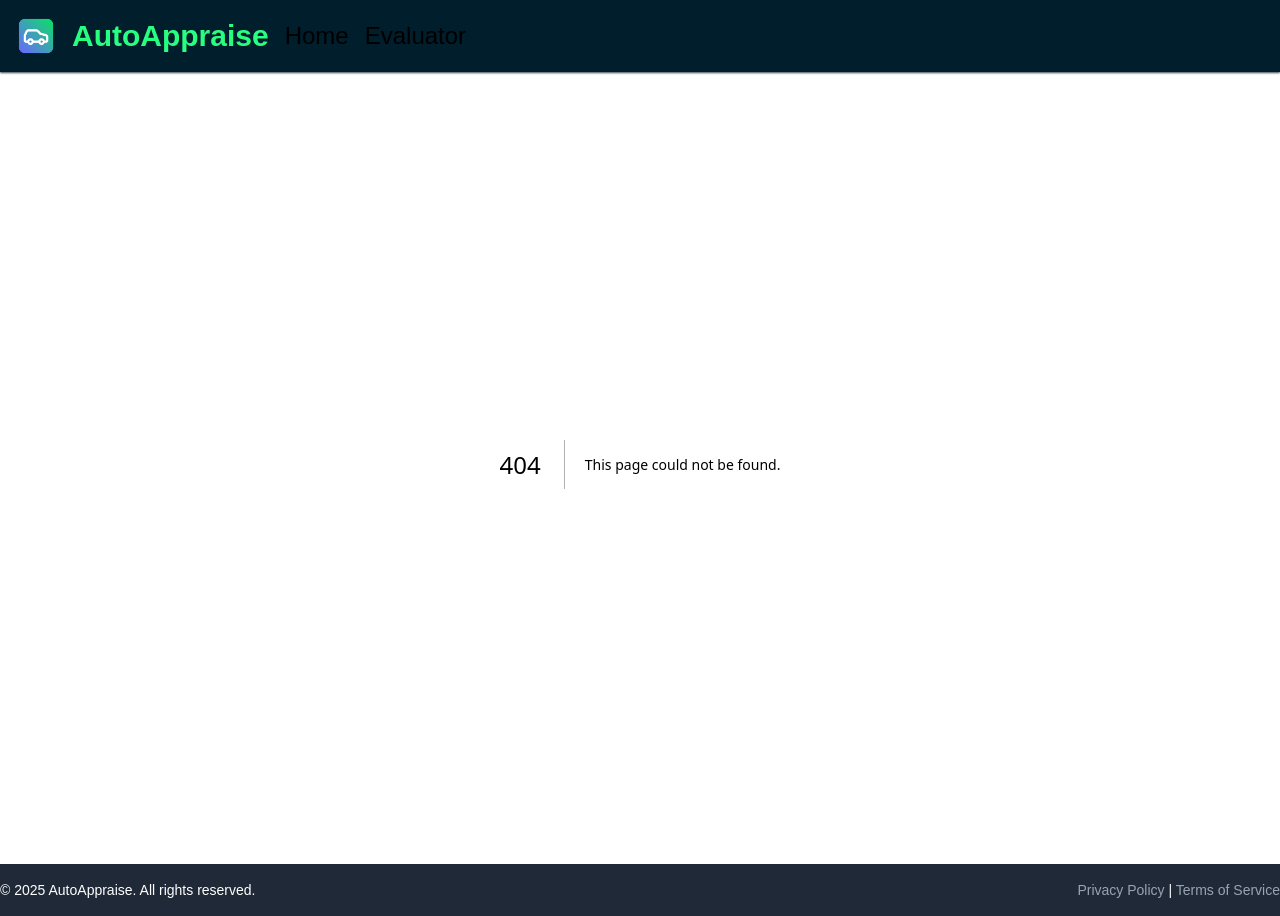
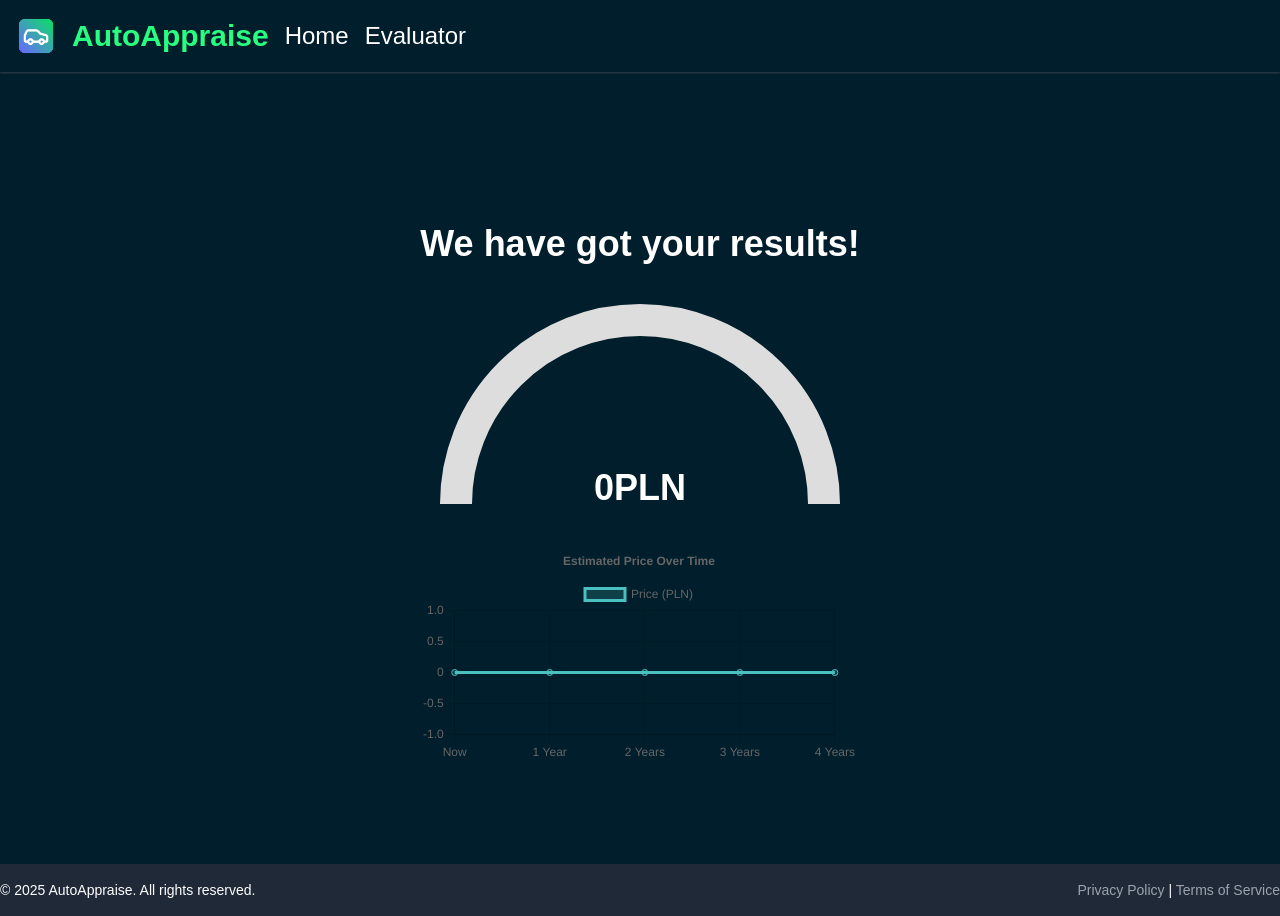
Before and after one commit to mszal449/Car-Price-Evaluator-Interface, a Next.js app in the folder app/: page /results in a window 1280 px wide. Before the commit this address had no page. Built offline with nearby package versions, Linux system fonts and the light colour scheme.

Commit message:
Add result page

```diff
--- a/app/app/evaluator/page.tsx
+++ b/app/app/evaluator/page.tsx
@@ -186,7 +186,14 @@ export default function DynamicForm() {
         return
       }
       const res_data = await res.json()
-        console.log(res_data);
+        const searchParams = new URLSearchParams();
+        searchParams.append("estimated_price", res_data.estimated_price);
+        searchParams.append("expected_price_1y", res_data.expected_price_1y);
+        searchParams.append("expected_price_2y", res_data.expected_price_2y);
+        searchParams.append("expected_price_3y", res_data.expected_price_3y);
+        searchParams.append("expected_price_4y", res_data.expected_price_4y);
+
+        window.location.href = `/results?${searchParams.toString()}`;
     } catch (error) {
       console.log(error)
     }
--- /dev/null
+++ b/app/app/results/page.tsx
@@ -0,0 +1,124 @@
+"use client"; // Ensures this is a Client Component
+
+import React, { useEffect, useState } from "react";
+import { CircularProgressbarWithChildren, buildStyles } from "react-circular-progressbar";
+import "react-circular-progressbar/dist/styles.css";
+import { Line } from 'react-chartjs-2';
+import { Chart as ChartJS, CategoryScale, LinearScale, PointElement, LineElement, Title, Tooltip, Legend } from 'chart.js';
+
+ChartJS.register(CategoryScale, LinearScale, PointElement, LineElement, Title, Tooltip, Legend);
+
+type SemiCircularProgressBarProps = {
+  value: number;
+  maxValue: number;
+};
+
+const calculateColor = (percentage: number) => {
+    // Adjust the transition points for red and green
+    // Start red sooner at 10% and stop fading it at 30%
+    const red = percentage < 10 ? 255 : Math.max(255 - (percentage - 10) * 8.5, 0); // Start fading red at 10% and stop at 30%
+
+    // Start green earlier at 10% and stop fully green at 70%
+    const green = percentage > 10 ? Math.min((percentage - 10) * 3.64, 255) : 0; // Start fading in green at 10%
+
+    return `rgb(${red}, ${green}, 0)`; // RGB color format
+};
+
+const SemiCircularProgressBar: React.FC<SemiCircularProgressBarProps> = ({ value, maxValue }) => {
+  const percentage = (value / maxValue) * 100;
+  const color = calculateColor(percentage);
+
+  return (
+    <div className="w-[400px] h-[200px] relative overflow-hidden">
+      <CircularProgressbarWithChildren
+        value={percentage}
+        styles={buildStyles({
+          rotation: 0.75, // Start from bottom-left
+          strokeLinecap: "round",
+          trailColor: "#ddd",
+          pathColor: color, // Progress bar color
+        })}
+      >
+        <div className="absolute top-[164px] left-1/2 transform -translate-x-1/2 text-4xl font-bold">
+          {value.toLocaleString() + "PLN"}
+        </div>
+      </CircularProgressbarWithChildren>
+    </div>
+  );
+};
+
+const ResultsPage: React.FC = () => {
+  const [searchParams, setSearchParams] = useState<{
+    estimated_price: number;
+    expected_price_1y: number;
+    expected_price_2y: number;
+    expected_price_3y: number;
+    expected_price_4y: number;
+  } | null>(null);
+
+  useEffect(() => {
+    // Extract query parameters from the URL
+    const params = new URLSearchParams(window.location.search);
+
+    const estimated_price = parseFloat(params.get("estimated_price") || "0");
+    const expected_price_1y = parseFloat(params.get("expected_price_1y") || "0");
+    const expected_price_2y = parseFloat(params.get("expected_price_2y") || "0");
+    const expected_price_3y = parseFloat(params.get("expected_price_3y") || "0");
+    const expected_price_4y = parseFloat(params.get("expected_price_4y") || "0");
+
+    setSearchParams({
+      estimated_price,
+      expected_price_1y,
+      expected_price_2y,
+      expected_price_3y,
+      expected_price_4y,
+    });
+  }, []);
+
+  if (!searchParams) {
+    return <div>Loading...</div>;
+  }
+
+  const { estimated_price, expected_price_1y, expected_price_2y, expected_price_3y, expected_price_4y } =
+    searchParams;
+
+  const data = {
+    labels: ['Now', '1 Year', '2 Years', '3 Years', '4 Years'],
+    datasets: [
+      {
+        label: 'Price (PLN)',
+        data: [estimated_price, expected_price_1y, expected_price_2y, expected_price_3y, expected_price_4y],
+        borderColor: 'rgba(75, 192, 192, 1)',
+        backgroundColor: 'rgba(75, 192, 192, 0.2)',
+        fill: true,
+      },
+    ],
+  };
+
+  const options = {
+    responsive: true,
+    plugins: {
+      legend: {
+        position: 'top' as const,
+      },
+      title: {
+        display: true,
+        text: 'Estimated Price Over Time',
+      },
+    },
+  };
+
+  return (
+    <div className="flex flex-col items-center pt-40 h-screen">
+      <div className="flex flex-col items-center">
+        <h1 className="text-4xl text-center font-bold pb-10">We have got your results!</h1>
+        <SemiCircularProgressBar value={estimated_price} maxValue={250000} />
+        <div className="w-full max-w-2xl mt-10">
+          <Line data={data} options={options} />
+        </div>
+      </div>
+    </div>
+  );
+};
+
+export default ResultsPage;
--- a/app/package.json
+++ b/app/package.json
@@ -9,8 +9,11 @@
     "lint": "next lint"
   },
   "dependencies": {
+    "chart.js": "^4.4.7",
     "next": "^15.2.0-canary.19",
     "react": "^19.0.0",
+    "react-chartjs-2": "^5.3.0",
+    "react-circular-progressbar": "^2.1.0",
     "react-dom": "^19.0.0",
     "react-icons": "^5.4.0",
     "react-multi-select-component": "^4.3.4",
```
Also changed, not shown: 1 other file (tests, documents, lock files or other folders).
